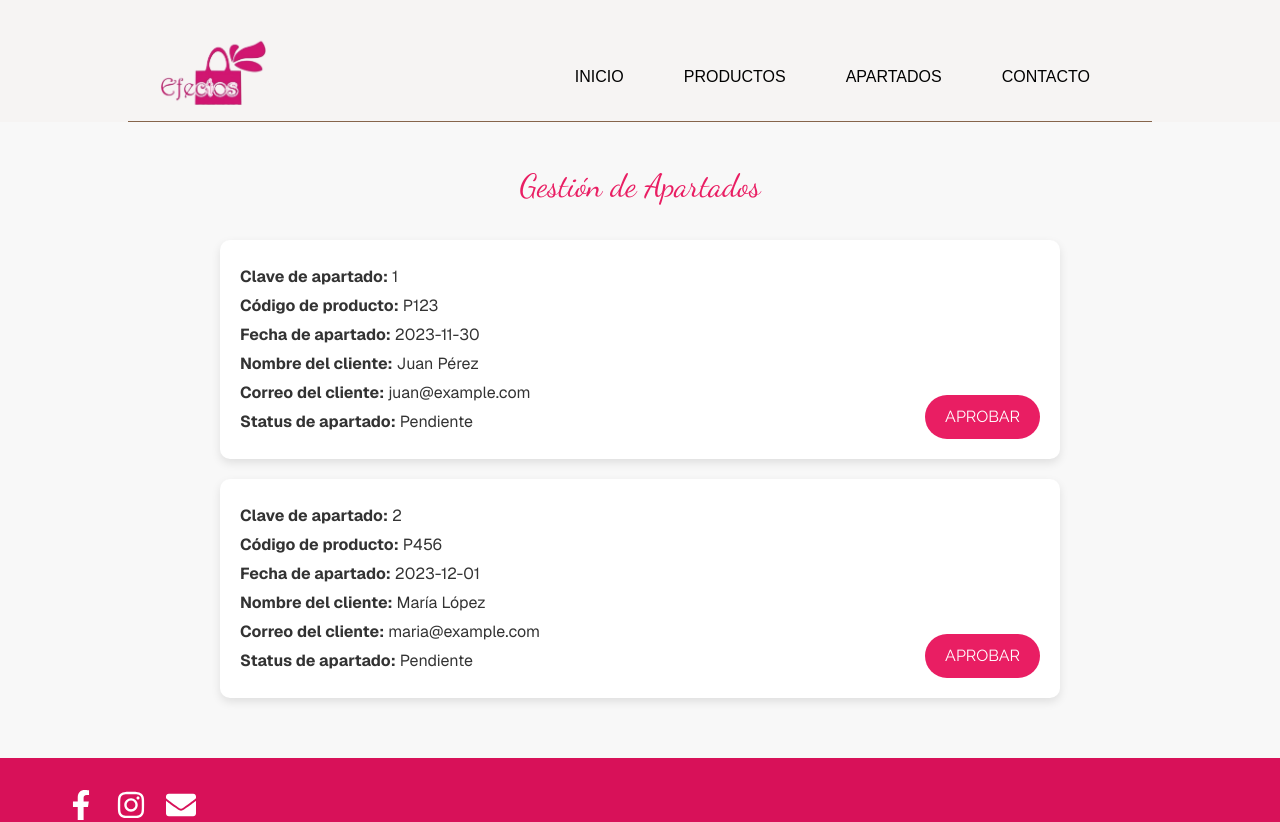
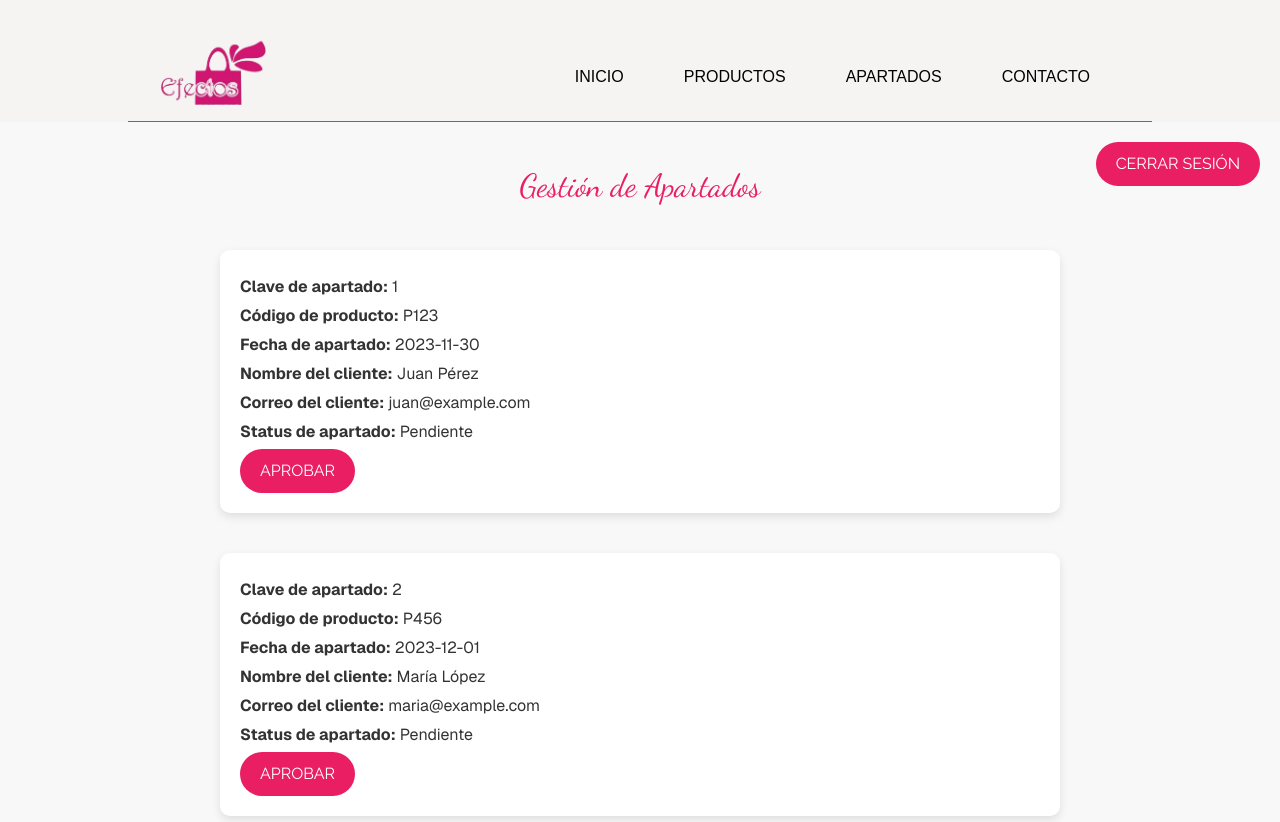
Before and after one commit to AdanYairJS/EfectosWebsite, a Next.js app: page /gestionapartados in a window 1280 px wide. Shown: the top 822 px of the page. Built offline with nearby package versions, Linux system fonts and the light colour scheme; a web font is replaced by a local one.

Commit message:
Confirmacion liquidar, boton de cerrar sesion, favicon

```diff
--- a/app/gestionapartados/page.tsx
+++ b/app/gestionapartados/page.tsx
@@ -1,8 +1,11 @@
 'use client';
 import { useState } from "react";
+import { useRouter } from "next/navigation";
 import styles from "../styles/Gestionapartados.module.css";
 
 const GestionApartados = () => {
+  const router = useRouter();
+
   const [apartados, setApartados] = useState([
     {
       id: 1,
@@ -31,7 +34,12 @@ const GestionApartados = () => {
   };
 
   const liquidarApartado = (id: number) => {
-    setApartados((prev) => prev.filter((apartado) => apartado.id !== id));
+    const confirm = window.confirm(
+      "¿Estás seguro de que quieres liquidar este apartado?"
+    );
+    if (confirm) {
+      setApartados((prev) => prev.filter((apartado) => apartado.id !== id));
+    }
   };
 
   const handleAction = (id: number, status: string) => {
@@ -47,9 +55,19 @@ const GestionApartados = () => {
     }
   };
 
+  const handleLogout = () => {
+    router.push("/administracion");
+  };
+
   return (
     <main className={styles.gestionPage}>
-      <h1 className={styles.gestionTitle}>Gestión de Apartados</h1>
+      <div className={styles.header}>
+        <h1 className={styles.gestionTitle}>Gestión de Apartados</h1>
+        <button onClick={handleLogout} className={styles.logoutButton}>
+          CERRAR SESIÓN
+        </button>
+      </div>
+
       {apartados.map((apartado) => (
         <div key={apartado.id} className={styles.apartadoCard}>
           <p>
--- a/app/layout.tsx
+++ b/app/layout.tsx
@@ -1,6 +1,6 @@
 import { GeistSans } from "geist/font/sans";
 import Header from "./components/Header";
-import Footer from "./components/Footer"
+import Footer from "./components/Footer";
 import "./globals.css";
 
 const defaultUrl = process.env.VERCEL_URL
@@ -20,10 +20,15 @@ export default function RootLayout({
 }) {
   return (
     <html lang="en" className={GeistSans.className} suppressHydrationWarning>
+      <head>
+        <link rel="icon" href="/FAVICON.ico" type="image/x-icon" />
+        <title>{metadata.title}</title>
+        <meta name="description" content={metadata.description} />
+      </head>
       <body className="bg-background text-foreground">
-        <Header/>
+        <Header />
         {children}
-        <Footer/>
+        <Footer />
       </body>
     </html>
   );
--- a/app/styles/Gestionapartados.module.css
+++ b/app/styles/Gestionapartados.module.css
@@ -4,14 +4,36 @@
 .gestionPage {
   padding: 40px;
   background-color: #f8f8f8;
-  text-align: center;
+  display: flex;
+  flex-direction: column;
+  align-items: center;
+  position: relative;
 }
 
 .gestionTitle {
   font-size: 32px;
   color: #e91e63;
-  margin-bottom: 30px;
-  font-family: 'Dancing Script';
+  font-family: 'Dancing Script', cursive;
+  text-align: center;
+  margin-bottom: 20px;
+}
+
+.logoutButton {
+  position: absolute;
+  top: 20px;
+  right: 20px;
+  background-color: #e91e63;
+  color: white;
+  border: none;
+  padding: 10px 20px;
+  border-radius: 25px;
+  font-family: "Raleway", serif;
+  cursor: pointer;
+  font-size: 16px;
+}
+
+.logoutButton:hover {
+  background-color: #d81b60;
 }
 
 .apartadoCard {
@@ -21,7 +43,6 @@
   background-color: white;
   border-radius: 10px;
   box-shadow: 0px 4px 10px rgba(0, 0, 0, 0.1);
-  position: relative;
   text-align: left;
 }
 
@@ -32,9 +53,6 @@
 }
 
 .aprobarButton {
-  position: absolute;
-  bottom: 20px;
-  right: 20px;
   background-color: #e91e63;
   color: white;
   border: none;
@@ -45,7 +63,6 @@
   font-family: "Raleway", serif;
 }
 
-.aprobarButton:disabled {
-  background-color: #ccc;
-  cursor: not-allowed;
+.aprobarButton:hover {
+  background-color: #d81b60;
 }
```
Also changed, not shown: 1 other file (tests, documents, lock files or other folders).
